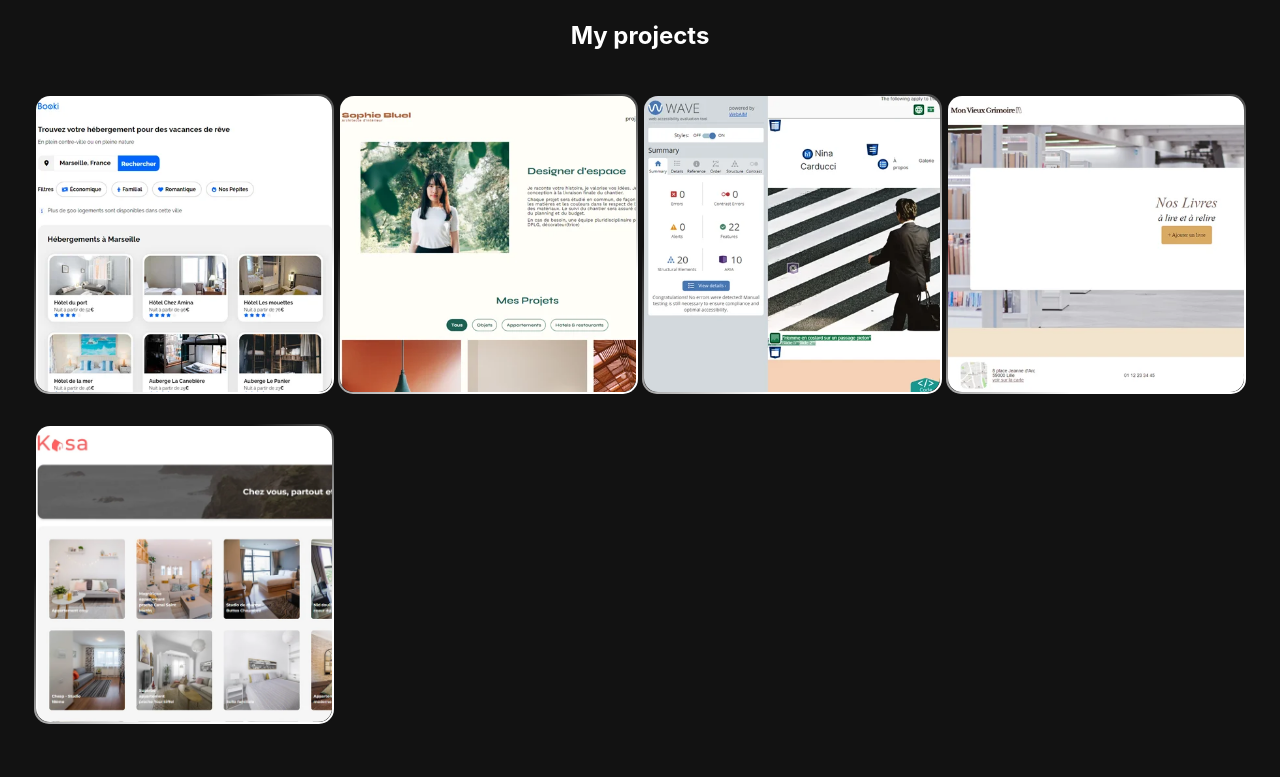
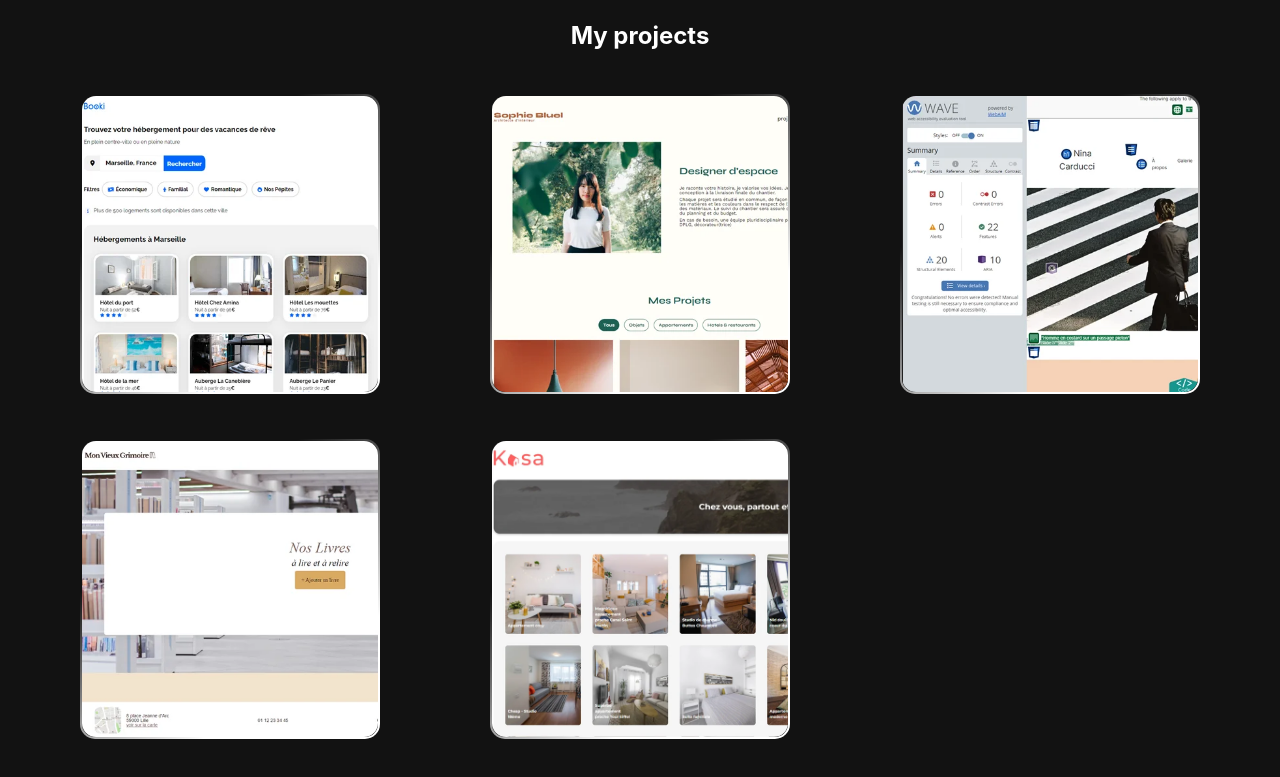
Before and after one commit to Crrux/Portfolio, a React (Vite) app: page / in a window 1280 px wide. Shown: the part 707-1484 px from the top of the page. Built offline with nearby package versions, Linux system fonts and the light colour scheme.

Commit message:
modif photo

```diff
--- a/src/components/project_card/_project_card.sass
+++ b/src/components/project_card/_project_card.sass
@@ -6,3 +6,4 @@
         display: grid
         grid-template-columns: repeat(auto-fit, minmax(300px, 1fr))
         margin-top: 20px
+        gap: 15px
--- a/src/pages/Home/Home.jsx
+++ b/src/pages/Home/Home.jsx
@@ -1,7 +1,6 @@
-import photo from "/assets/photo.jpg";
+import photo from "/assets/photo.webp";
 import Logosvg from "../../components/logosvg/logosvg";
 import ProjectCard from "../../components/project_card/project_card";
-// import ProjectTest from "../../components/project_card/project_test";
 
 function Home() {
   return (
--- a/src/sass/index.css
+++ b/src/sass/index.css
@@ -315,6 +315,7 @@ button:active {
   display: grid;
   grid-template-columns: repeat(auto-fit, minmax(300px, 1fr));
   margin-top: 20px;
+  gap: 15px;
 }
 
 .ReactModal__Overlay {
```
Also changed, not shown: public/assets/photo.webp (added), 1 other file (tests, documents, lock files or other folders).
